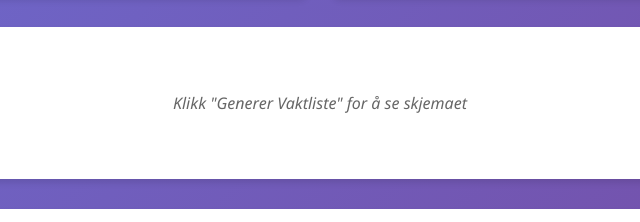
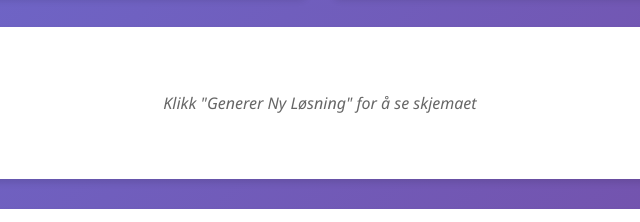
Before and after one commit to jeshi7/vaktliste, a website: page index.html in a window 1280 px wide. Shown: the part 1058-1280 px from the top of the page, 320-960 px from the left. Drawn offline with Linux system fonts and the light colour scheme; no server answers.

```diff
--- a/index.html
+++ b/index.html
@@ -85,7 +85,7 @@
 
         <div class="schedule-container">
             <div id="scheduleTable" class="schedule-table">
-                <p class="placeholder">Klikk "Generer Vaktliste" for å se skjemaet</p>
+                <p class="placeholder">Klikk "Generer Ny Løsning" for å se skjemaet</p>
             </div>
         </div>
 
```
